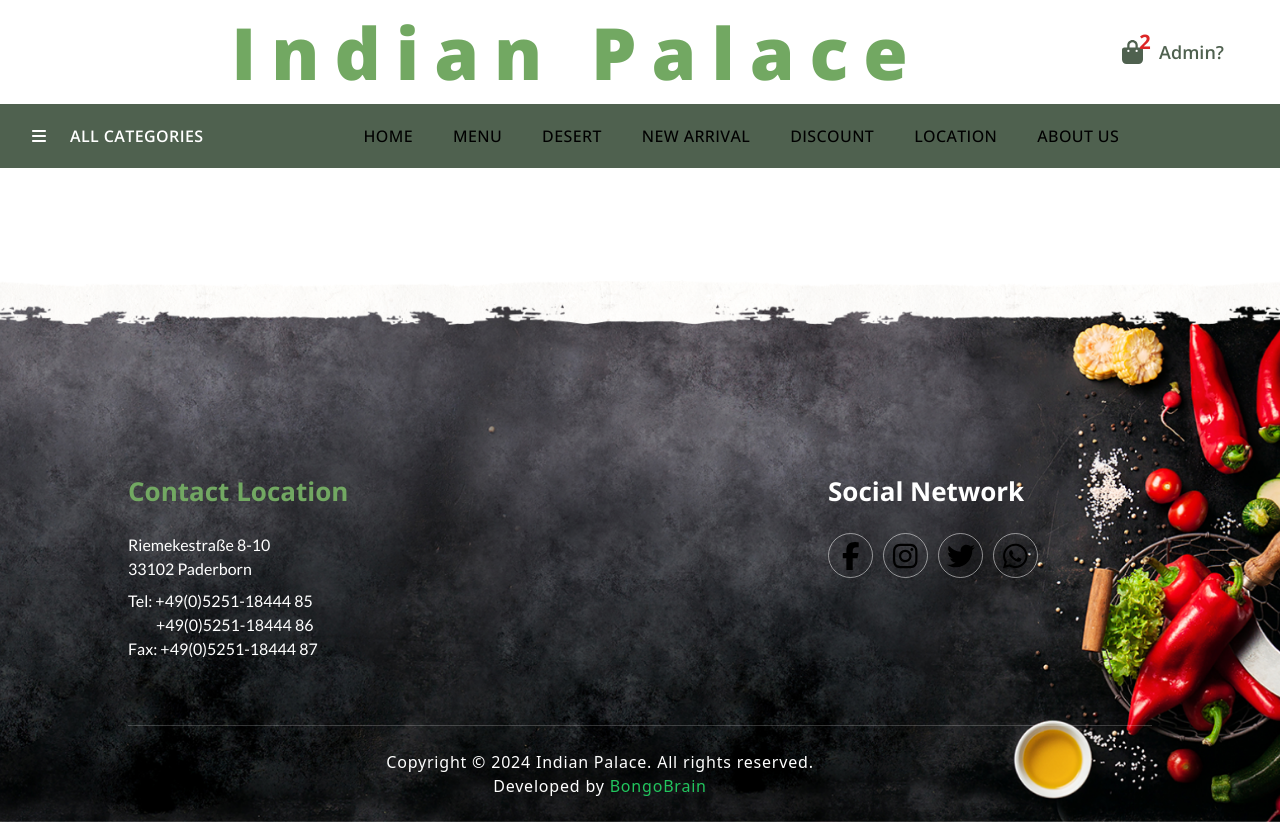
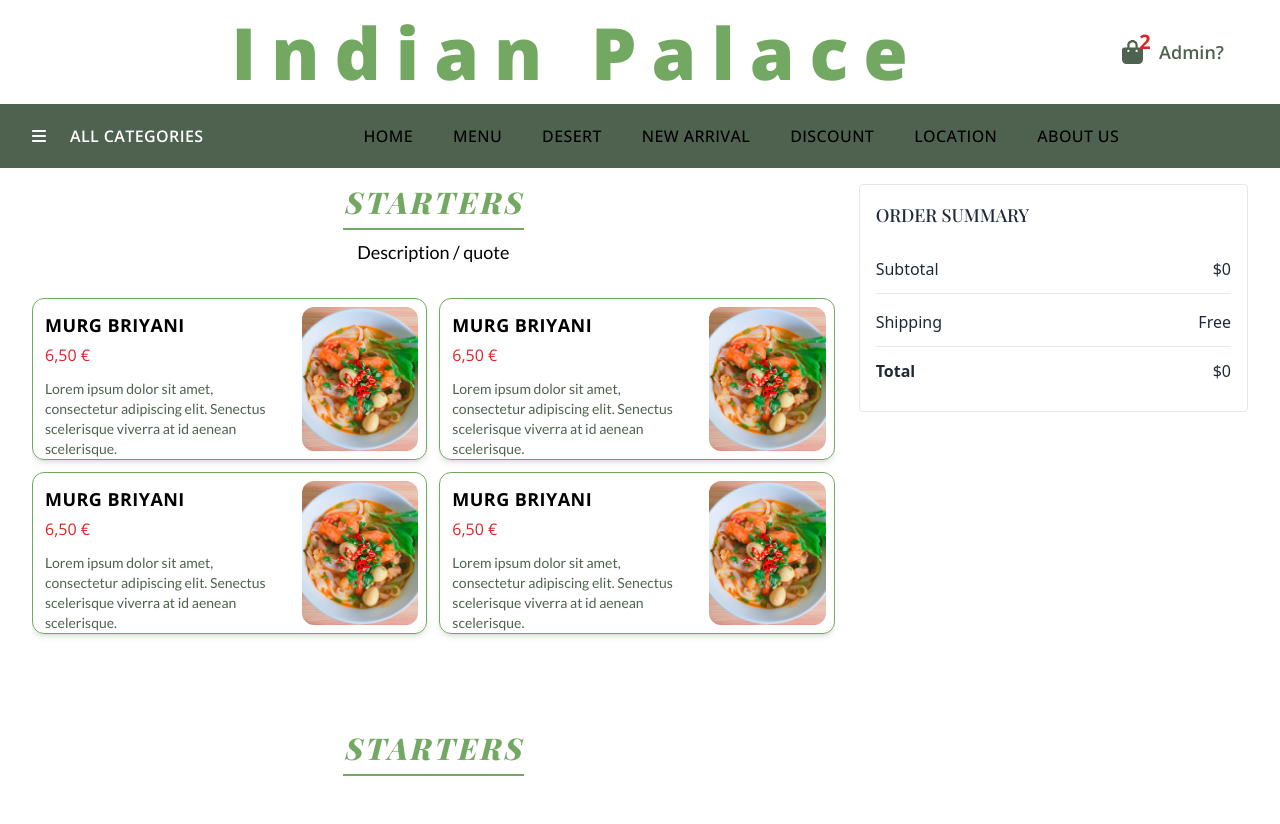
Before and after one commit to tanvir193palok/Indian_Palace, a Next.js app: page /menu in a window 1280 px wide. Shown: the top 824 px of the page. Built offline with nearby package versions, Linux system fonts and the light colour scheme; a web font is replaced by a local one.

Commit message:
Updated menu page design

```diff
--- a/app/checkout/page.js
+++ b/app/checkout/page.js
@@ -3,7 +3,7 @@
 
 const CheckoutPage = () => {
   return (
-    <div class="container grid grid-cols-12 items-start pb-16 pt-4 gap-6">
+    <div class="container grid grid-cols-8 items-start pb-16 pt-4 gap-6">
       <CheckoutForm />
       <CheckoutSummary />
     </div>
--- a/app/globals.css
+++ b/app/globals.css
@@ -18,3 +18,11 @@
     @apply block w-full border border-gray-300 px-4 py-3 text-gray-600 text-sm rounded placeholder-gray-400 focus:border-nav focus:ring-0;
   }
 }
+
+.hiddenScrollbar {
+  scrollbar-width: none; /* Firefox */
+}
+
+.hiddenScrollbar::-webkit-scrollbar {
+  display: none; /* Chrome, Safari, and Opera */
+}
--- a/app/menu/page.js
+++ b/app/menu/page.js
@@ -1,12 +1,23 @@
-import Image from "next/image"
-
+import CheckoutSummary from "@/components/checkout/CheckoutSummary";
+import FoodCategory from "@/components/menu/Foods";
 
 const MenuPage = () => {
   return (
-    <div className="container">
+    <div className="container grid grid-cols-12 items-start pb-16 pt-4 gap-6">
+      <div className="col-span-8 grid grid-cols-3 gap-4 h-[75vh] overflow-y-auto hiddenScrollbar">
+        <FoodCategory />
+        <FoodCategory />
+        <FoodCategory />
+        <FoodCategory />
+        <FoodCategory />
+        <FoodCategory />
+      </div>
 
+      <div className="col-span-4 sticky top-4">
+        <CheckoutSummary />
+      </div>
     </div>
-  )
-}
+  );
+};
 
-export default MenuPage
+export default MenuPage;
--- a/app/page.js
+++ b/app/page.js
@@ -5,7 +5,7 @@
 
 export default function Home() {
   return (
-    <div className="">
+    <>
       <Banner />
       <div className="container">
         <div className="px-32 pt-28">
@@ -30,6 +30,6 @@
       <BestSelling />
       <Menu />
       <NewArrival />
-    </div>
+    </>
   );
 }
--- a/components/checkout/CheckoutForm.jsx
+++ b/components/checkout/CheckoutForm.jsx
@@ -13,7 +13,7 @@
   }
 
   return (
-    <div className="col-span-8 border border-gray-200 p-4 rounded">
+    <div className="col-span-5 border border-gray-200 p-4 rounded">
       <h3 className="text-lg font-medium font-secondary uppercase mb-4">Checkout</h3>
       <div className="space-y-4">
         {error && <p className="text-red-500">{error}</p>}
--- a/components/checkout/CheckoutSummary.jsx
+++ b/components/checkout/CheckoutSummary.jsx
@@ -1,7 +1,7 @@
 const CheckoutSummary = () => {
   let totalPrice = 0;
   return (
-    <div className="col-span-4 border border-gray-200 p-4 rounded">
+    <div className="col-span-3 border border-gray-200 p-4 rounded">
       <h4 className="text-gray-800 text-lg mb-4 font-medium font-secondary uppercase">
         order summary
       </h4>
--- /dev/null
+++ b/components/menu/FoodCard.jsx
@@ -0,0 +1,41 @@
+import Image from "next/image";
+
+const FoodCard = ({ updateModal, updateModalInfo }) => {
+  return (
+    <div className="font-lato">
+      <div className="mx-auto h-full relative border border-nav shadow-md rounded-xl overflow-hidden">
+        {/* text & img wrapper */}
+        <div
+          className="flex flex-col lg:flex-row h-full
+            items-stretch justify-center gap-x-4 text-center lg:text-left"
+        >
+          {/* text */}
+          <div className="flex-[65%] flex flex-col items-center lg:items-start pt-3 pl-3">
+            <h1 className="text-black font-primary font-bold tracking-wide text-lg uppercase pb-1">
+              Murg Briyani
+            </h1>
+            <p className="pb-3 text-red-600 font-primary">6,50 €</p>
+            <p className="font-lato text-text text-sm">
+              Lorem ipsum dolor sit amet, consectetur adipiscing elit. Senectus
+              scelerisque viverra at id aenean scelerisque.
+            </p>
+          </div>
+
+          {/* image */}
+          <div className="flex flex-[35%] h-full justify-center p-2">
+            <Image
+              src="/menu/food3.jpg"
+              alt="Murg Briyani"
+              layout="responsive"
+              width={600}
+              height={700}
+              className="object-cover h-full rounded-xl"
+            />
+          </div>
+        </div>
+      </div>
+    </div>
+  );
+};
+
+export default FoodCard;
--- /dev/null
+++ b/components/menu/FoodModal.jsx
@@ -0,0 +1,11 @@
+
+
+const FoodModal = ({modalInfo, showModal}) => {
+  return (
+    <div>
+
+    </div>
+  )
+}
+
+export default FoodModal
--- /dev/null
+++ b/components/menu/Foods.jsx
@@ -0,0 +1,35 @@
+"use client";
+
+import { useState } from "react";
+import FoodCard from "./FoodCard";
+import FoodModal from "./FoodModal";
+
+const FoodCategory = () => {
+  const [showModal, setShowModal] = useState(false);
+  const [modalInfo, setModalInfo] = useState(null);
+  return (
+    <div className="col-span-9 pb-20">
+      <div className="flex flex-col justify-center items-center mb-8">
+        <p className="mb-2 uppercase tracking-widest font-secondary italic text-3xl text-heading font-extrabold pb-2 border-b-2 border-heading">
+          Starters
+        </p>
+        <p className="font-lato text-lg">Description / quote</p>
+      </div>
+
+      <div className="grid md:grid-cols-2 grid-cols-1 gap-3">
+        <FoodCard updateModal={setShowModal} updateModalInfo={setModalInfo} />
+        <FoodCard updateModal={setShowModal} updateModalInfo={setModalInfo} />
+        <FoodCard updateModal={setShowModal} updateModalInfo={setModalInfo} />
+        <FoodCard updateModal={setShowModal} updateModalInfo={setModalInfo} />
+
+        {showModal && (
+          <div className="hidden md:flex fixed top-0 left-0 w-full h-full items-center justify-center z-50 bg-black bg-opacity-70">
+            <FoodModal modalInfo={modalInfo} showModal={setShowModal} />
+          </div>
+        )}
+      </div>
+    </div>
+  );
+};
+
+export default FoodCategory;
```
